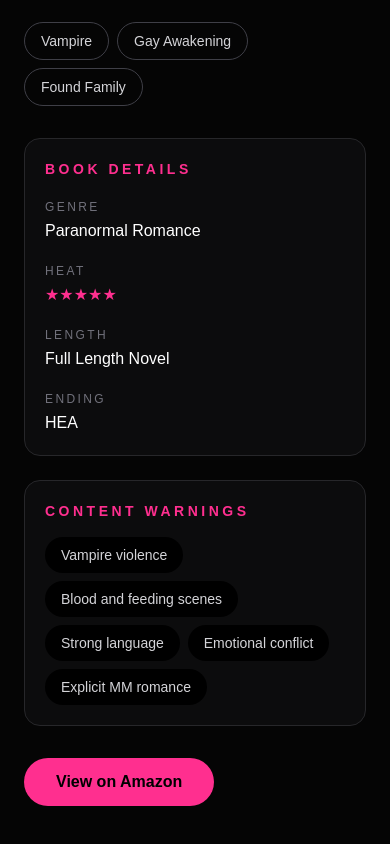
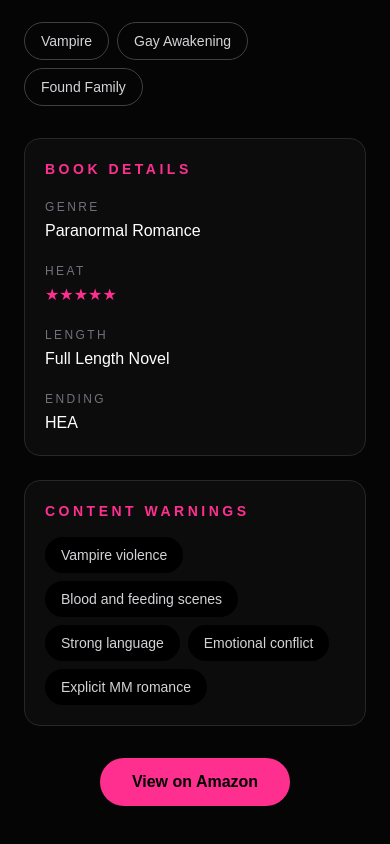
Before and after one commit to alex19849-dot/marlowquinn, a Next.js app: page /books/after-sunset in a window 390 px wide. Shown: the part 1175-2019 px from the top of the page. Built offline with nearby package versions, Linux system fonts and the light colour scheme.

Commit message:
Update Link class for Amazon button styling

```diff
--- a/src/app/books/[slug]/page.tsx
+++ b/src/app/books/[slug]/page.tsx
@@ -152,7 +152,7 @@ export default async function BookPage({ params }: BookPageProps) {
             href={book.amazon}
             target="_blank"
             rel="noopener noreferrer"
-            className="mt-8 inline-block rounded-full bg-[#ff2f8f] px-8 py-3 font-semibold text-black"
+            className="mt-8 block w-fit rounded-full bg-[#ff2f8f] px-8 py-3 font-semibold text-black mx-auto lg:mx-0"
           >
             View on Amazon
           </Link>
```
